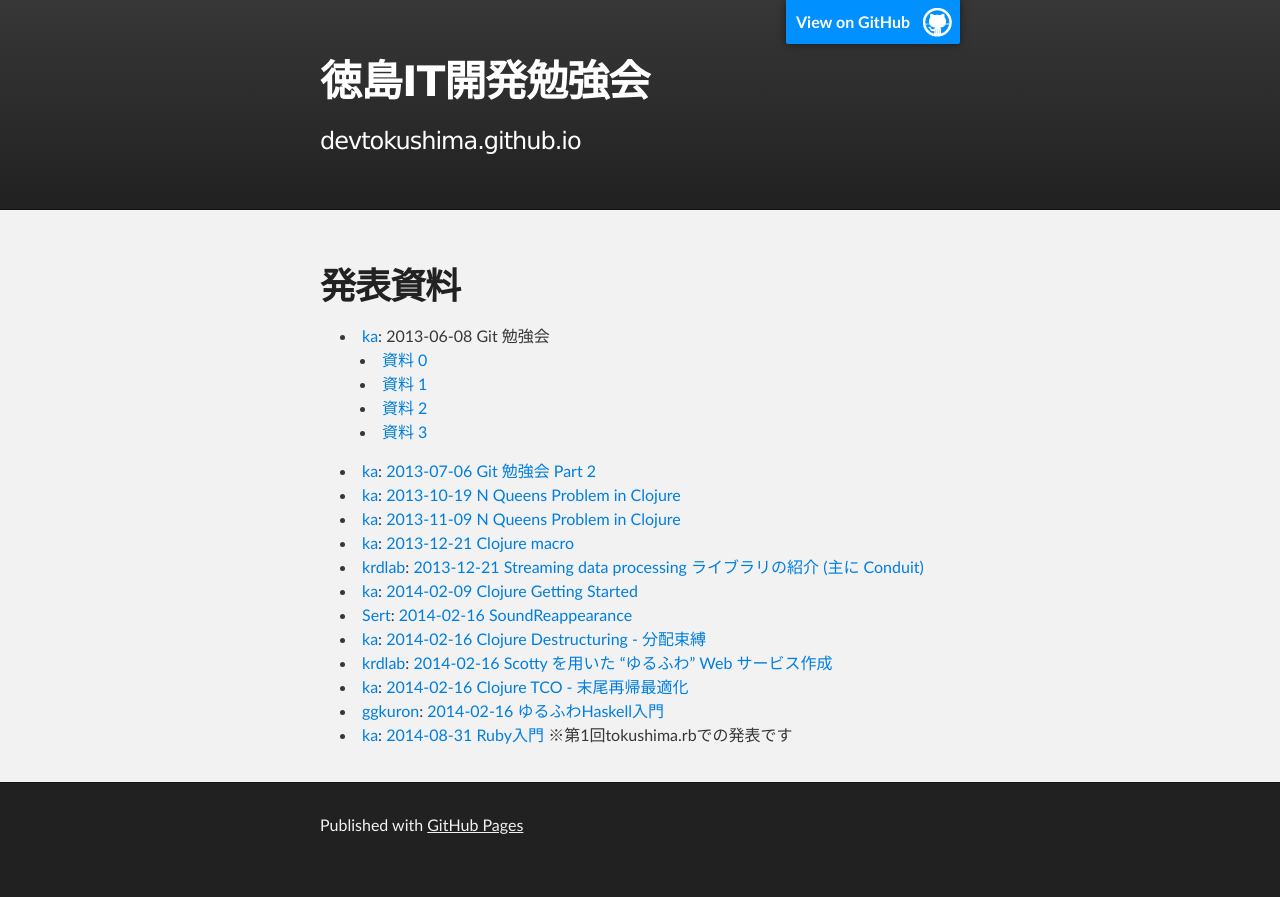
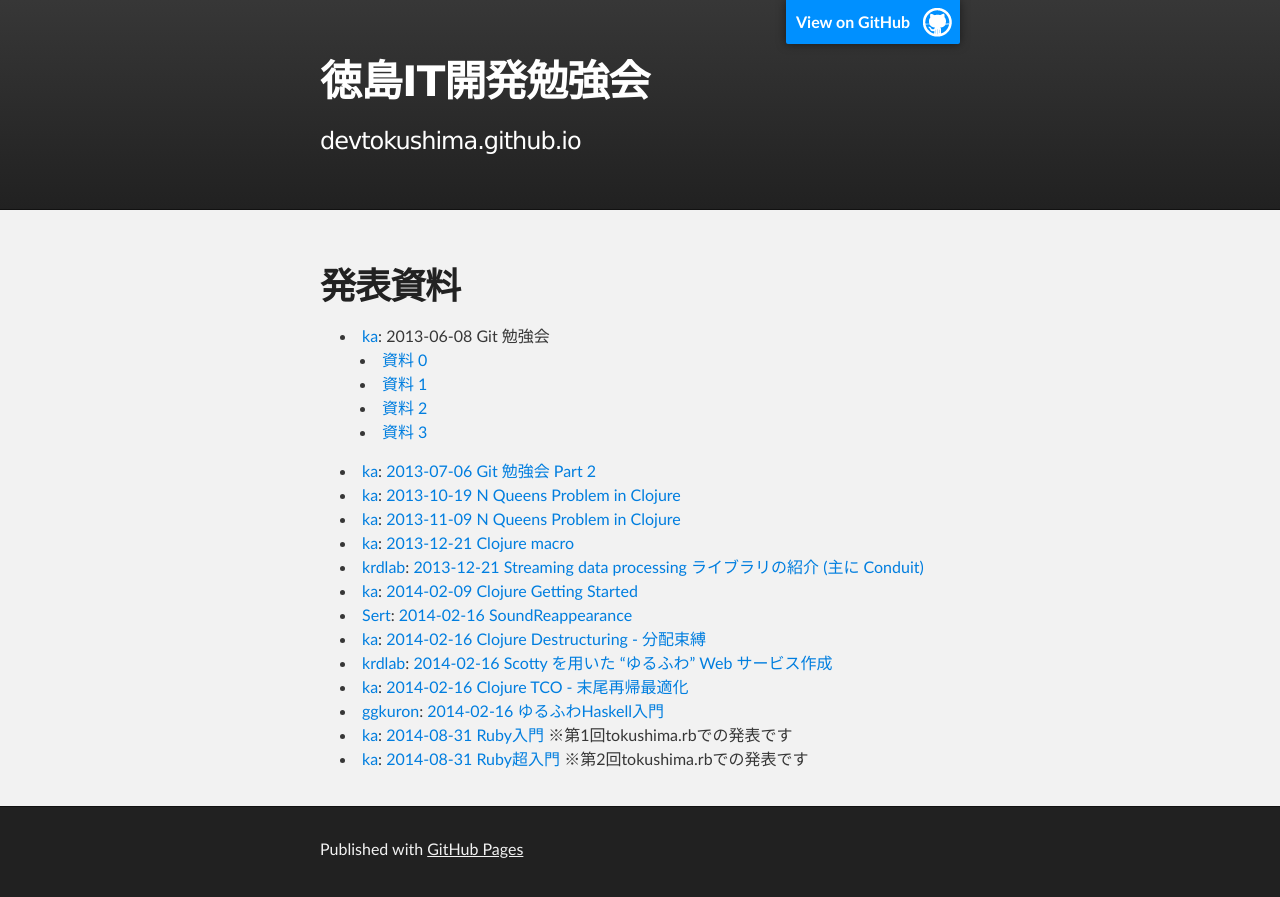
Before and after one commit to devtokushima/devtokushima.github.io, a Jekyll site: the page built from slides.markdown, in a window 1280 px wide. Shown: the top 897 px of the page. Built offline with Jekyll 4.4.1, drawn with Linux system fonts in a browser that asks for light colours.

Commit message:
Add a link to the slide for tokushima.rb 2

```diff
--- a/slides.markdown
+++ b/slides.markdown
@@ -22,3 +22,4 @@ title: '徳島IT開発勉強会 - 発表資料'
 * [ka](http://kaosfield.net): [2014-02-16 Clojure TCO - 末尾再帰最適化](https://gist.github.com/kaosf/9031194)
 * [ggkuron](https://github.com/ggkuron): [2014-02-16 ゆるふわHaskell入門](https://ggkuron.github.io/haskell-getting-started)
 * [ka](http://kaosfield.net): [2014-08-31 Ruby入門](https://kaosf.github.io/20140831-tokushimarb-slide) ※第1回tokushima.rbでの発表です
+* [ka](http://kaosfield.net): [2014-08-31 Ruby超入門](https://kaosf.github.io/20140928-tokushimarb-slide) ※第2回tokushima.rbでの発表です
```
